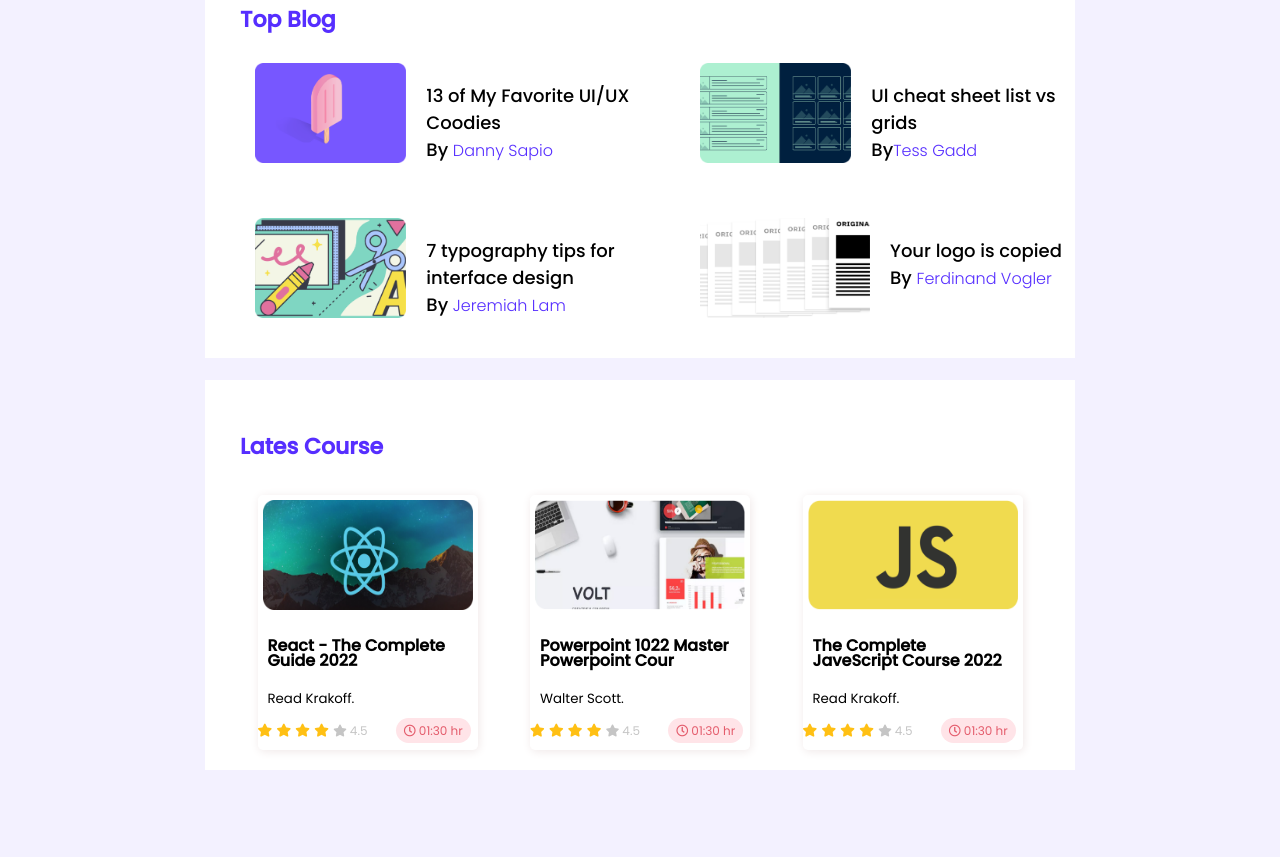
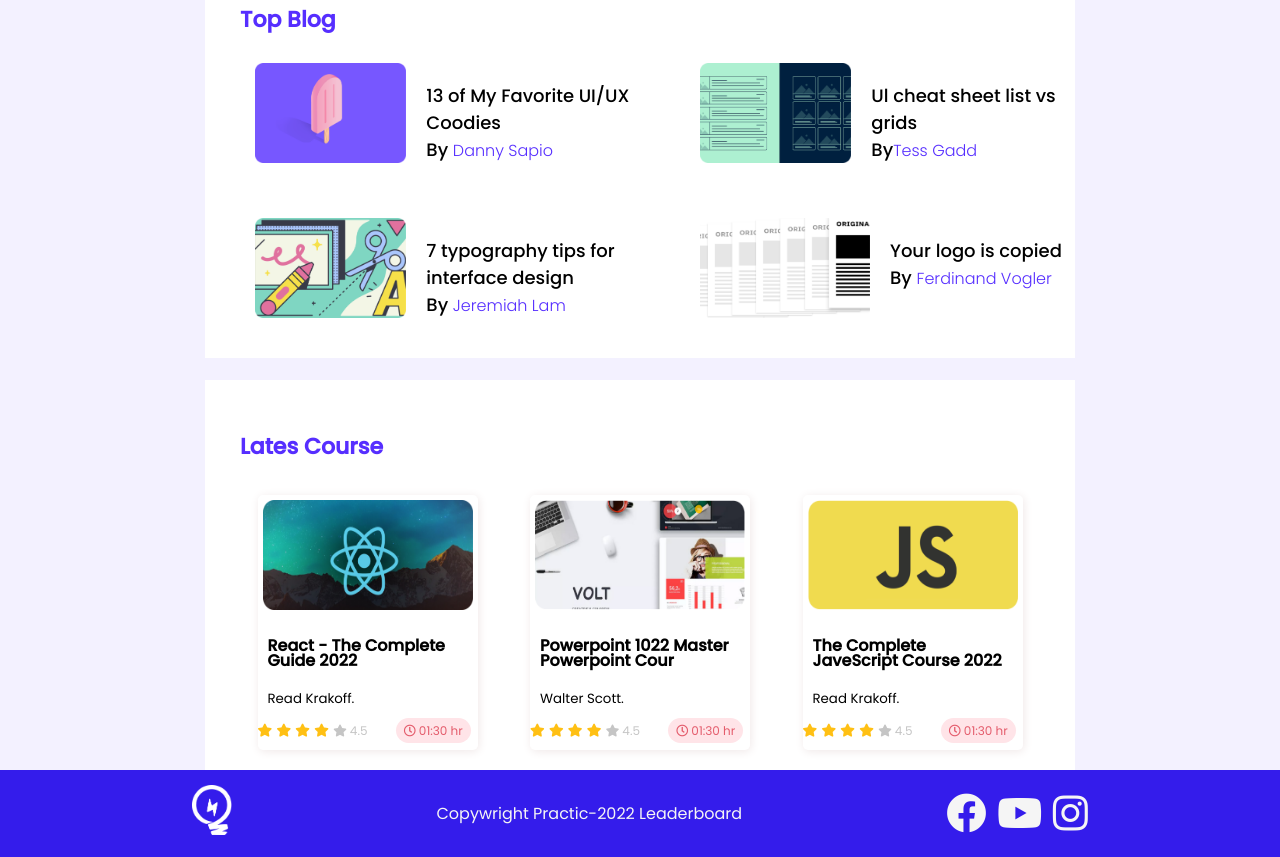
Before and after one commit to Maruf-Bellah/leaderboard, a plain HTML site: page index.html in a window 1280 px wide. Shown: the part 412-1269 px from the top of the page. Before the commit the page ends 1182 px from the top, so only its background shows below. Drawn offline with Linux system fonts and the light colour scheme.

Commit message:
thirdh-commit

```diff
--- a/index.html
+++ b/index.html
@@ -205,6 +205,25 @@
              <!-- -----------------------------------------------------
                                    course-end
                ---------------------------------------------- -->
+               <!-- -------------------------------------------
+                    footer-start
+               ---------------------------------------------------- -->
+               <footer>
+                    <div class="main-footer">
+                         <div class="foooter-logo">
+                              <img src="img/leader-board-main/images/icons/logo.png" alt="">
+                         </div>
+                              <p>Copywright Practic-2022 Leaderboard</p>
+                         <div class="footer-icon">
+                              <i class="fab fa-facebook"></i>
+                              <i class="fab fa-youtube"></i>
+                              <i class="fab fa-instagram"></i>
+                         </div>
+                    </div>
+               </footer>
+                   <!-- -------------------------------------------
+                    footer-end
+               ---------------------------------------------------- -->
      </main>
 </body>
 </html>
--- a/style.css
+++ b/style.css
@@ -21,7 +21,8 @@ body{
 .nav-logo {
      display: flex;
      align-items: center;
-     padding-right: 80px;
+     padding-right: 70px;
+     cursor: pointer;
 }
 .nav-logo p{
      padding: 10px;
@@ -214,3 +215,40 @@ span#duration{
 /* ------------------------------
      course-end
 ------------------------------- */
+/* ------------------------------
+     footer-start
+------------------------------- */
+.main-footer{
+     display: flex;
+     align-items: center;
+     background-color: #341ceb;
+     justify-content: space-around;
+
+
+}
+.main-footer p{
+     align-items: center;
+     color: whitesmoke;
+     cursor: pointer;
+     padding: 15px 0px;
+}
+.foooter-logo img{
+     width: 40px;
+     height: 50px;
+     cursor: pointer;
+     margin-left: 90px;
+}
+.footer-icon, .fab{
+     font-size: 40px;
+     color: whitesmoke;
+     cursor: pointer;
+
+}
+.footer-icon{
+     margin-right: 90px;
+}
+
+
+/* ------------------------------
+     footer-end
+------------------------------- */
```
